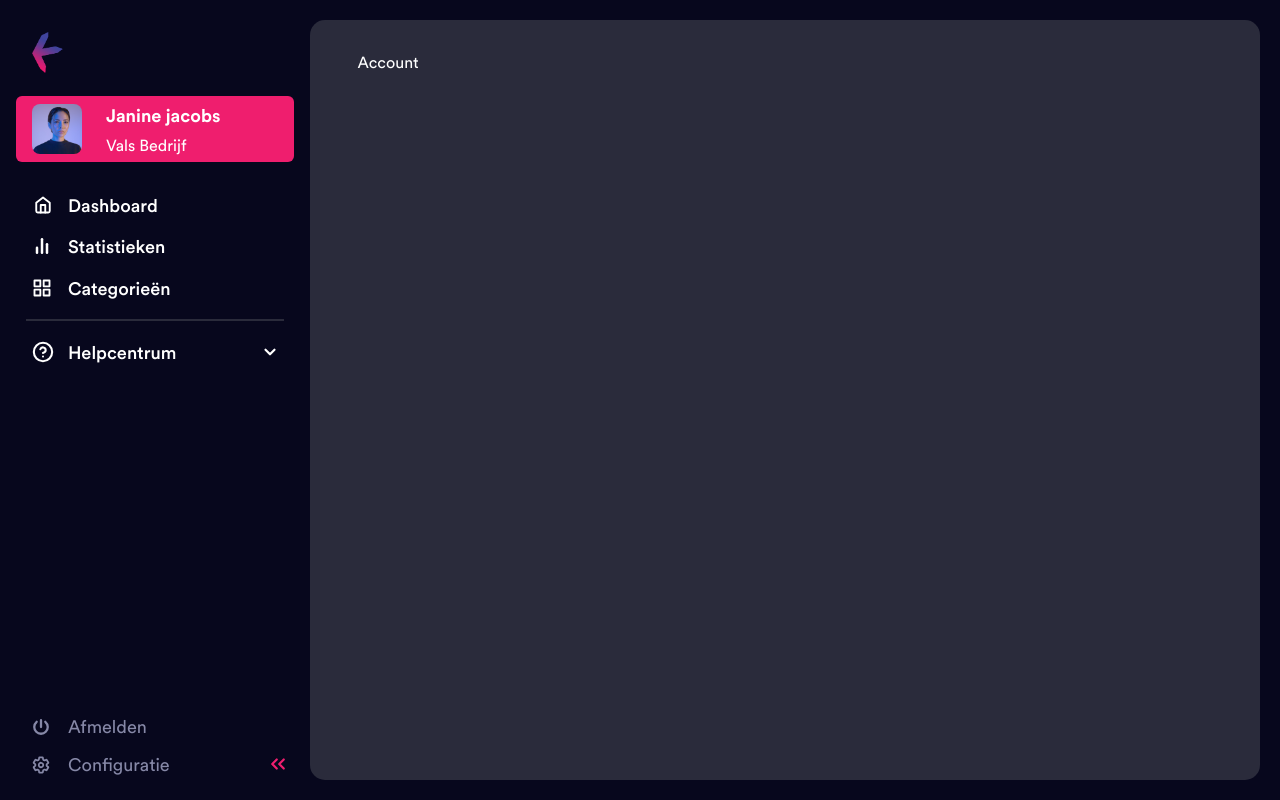
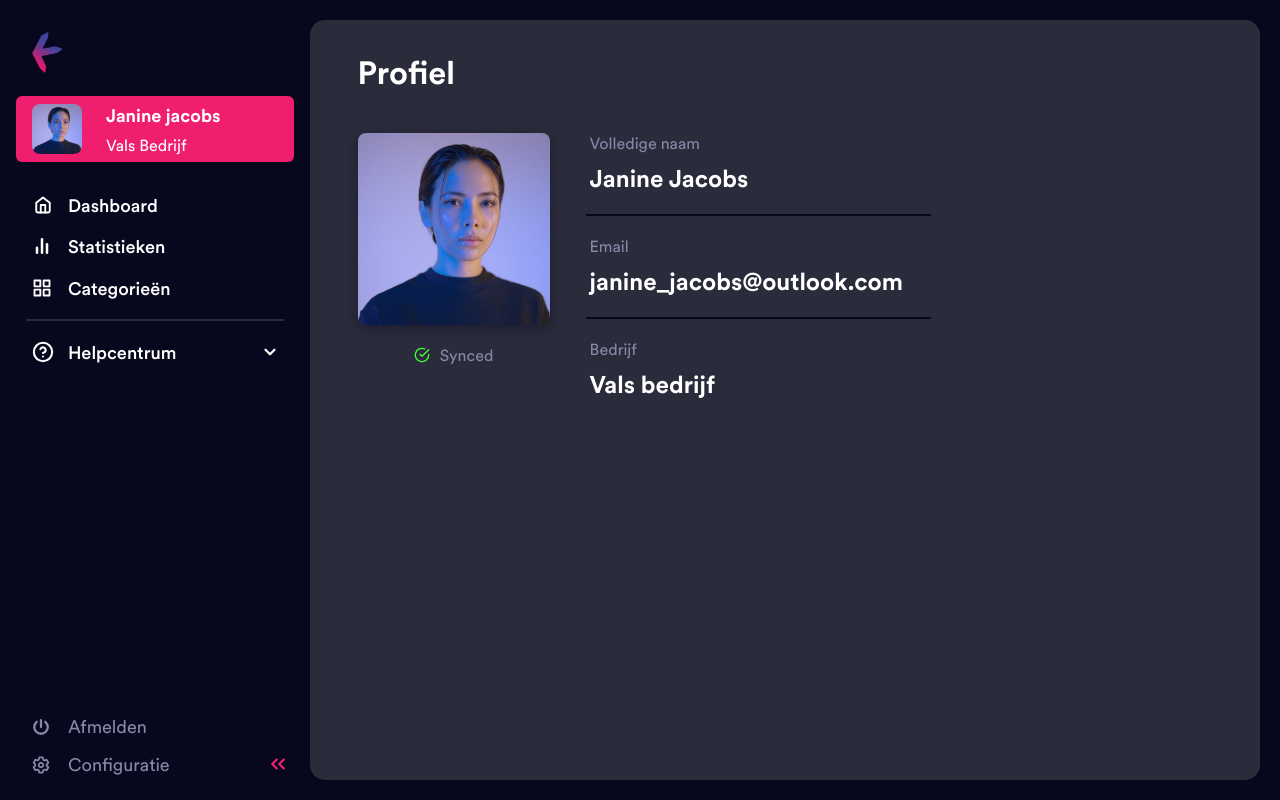
Before and after one commit to Tekst-ai/Frontend, a Next.js app: page /account in a window 1280 px wide. Built offline with nearby package versions, Linux system fonts and the light colour scheme.

Commit message:
Account page

```diff
--- a/ThemeConfig.ts
+++ b/ThemeConfig.ts
@@ -4,20 +4,32 @@ export interface Theme {
     light: {
         name: string,
         background: string,
-        backgroundSec: string
+        backgroundSec: string,
         text: string,
+        textSec: string,
+        boxShadow: string,
+        lineDark: string,
+        lineLight: string
     },
     dark: {
         name: string,
         background: string,
-        backgroundSec: string
+        backgroundSec: string,
         text: string,
+        textSec: string,
+        boxShadow: string,
+        lineDark: string,
+        lineLight: string
     }
     auto: {
         name: string,
         background: string,
-        backgroundSec: string
+        backgroundSec: string,
         text: string,
+        textSec: string,
+        boxShadow: string,
+        lineDark: string,
+        lineLight: string
     }
 }
 
@@ -27,18 +39,30 @@ const themes: Theme = {
         background: Colors.whitePri,
         backgroundSec: Colors.whiteSec,
         text: Colors.blackPri,
+        textSec: Colors.textGreyBlack,
+        boxShadow: `0px 3px 12px ${Colors.blackPri}26`,
+        lineDark: Colors.whitePri,
+        lineLight: Colors.whitePriDarker
     },
     dark: {
         name: 'dark',
         background: Colors.blackPri,
         backgroundSec: Colors.blackSec,
         text: Colors.textWhite,
+        textSec: Colors.textGrey,
+        boxShadow: `0px 3px 12px ${Colors.blackPri}66`,
+        lineDark: Colors.blackPri,
+        lineLight: Colors.blackSec
     },
     auto: {
         name: 'auto',
         background: Colors.blackPri,
         backgroundSec: Colors.blackSec,
         text: Colors.textWhite,
+        textSec: Colors.textGrey,
+        boxShadow: `0px 3px 12px ${Colors.blackPri}66`,
+        lineDark: Colors.blackPri,
+        lineLight: Colors.blackSec
     },
 };
 
--- a/components/configuration/AccentSwitcher.tsx
+++ b/components/configuration/AccentSwitcher.tsx
@@ -4,7 +4,6 @@ import styled from "styled-components";
 
 import { useAccent } from "../../store";
 import { accentColors } from "../../ThemeConfig";
-import { Colors } from "../../variables";
 
 const ColorList = styled.form`
     display: flex;
--- a/components/configuration/ThemeItem.tsx
+++ b/components/configuration/ThemeItem.tsx
@@ -20,7 +20,7 @@ const ThemeItemContainer = styled.div<ThemeItemContainerProps>`
     width: 8rem;
     height: 8rem;
     border-radius: 10px;
-    transition: all 0.2s ease-in-out;
+    transition: all 0.3s ease-in-out;
     position: relative;
     display: flex;
 `
@@ -42,7 +42,7 @@ const NavigationList = styled.ul<NavigationList>`
         background: ${(NavigationList) => themes[NavigationList.theme as keyof typeof themes].text};
         margin-bottom: 0.5rem;
         border-radius: 2px;
-        transition: all 0.2s ease-in-out;
+        transition: all 0.3s ease-in-out;
 
         &:first-of-type {
             background: ${({ accent }: any ) => accent.color};
@@ -118,7 +118,7 @@ const IconContainer = styled.div<IconContainerProps>`
     border-radius: 50%;
     bottom: 10px;
     left: 10px;
-    transition: all 0.2s ease-in-out;
+    transition: all 0.3s ease-in-out;
     opacity: 0;
 
     input:checked + div & {
--- a/components/configuration/ThemeSwitcher.tsx
+++ b/components/configuration/ThemeSwitcher.tsx
@@ -24,7 +24,7 @@ const ThemeContainer = styled.label<ThemeContainerProps>`
         appearance: none;
 
         &:checked + div {
-            transition: all 0.2s ease-in-out;
+            transition: all 0.3s ease-in-out;
             box-shadow: 0 3px 10px ${({ accent }: any ) => accent.color + "80"};
             border: 2px solid ${({ accent }: any ) => accent.color};
         }
--- a/components/layout/BottomNavigation.tsx
+++ b/components/layout/BottomNavigation.tsx
@@ -5,8 +5,8 @@ import Link from 'next/link'
 import { useRouter } from 'next/router'
 
 import { Colors } from '../../variables'
-import { useAccent } from '../../store'
-import { accentColors } from '../../ThemeConfig'
+import useStore, { useAccent } from '../../store'
+import themes, { accentColors, Theme } from '../../ThemeConfig'
 import { useEffect, useState } from 'react'
 
 interface BottomNavigationProps {
@@ -76,14 +76,15 @@ const NavigationContainer = styled.div<NavigationContainerProps>`
 
 interface LinkTextProps {
     pathName: string,
-    accent: any
+    accent: any,
+    theme: any
 }
 
 const LinkText = styled.a<LinkTextProps>`
-    color: ${(LinkTextProps) => LinkTextProps.pathName === LinkTextProps.href ? ({ accent }: any ) => accent.color : Colors.textGrey};
+    color: ${(LinkTextProps) => LinkTextProps.pathName === LinkTextProps.href ? ({ accent }) => accent.color : ({ theme }) => theme.textSec};
 
     &:hover {
-        color: ${(LinkTextProps) => LinkTextProps.pathName === LinkTextProps.href ? ({ accent }: any ) => accent.color : Colors.textWhite};
+        color: ${(LinkTextProps) => LinkTextProps.pathName === LinkTextProps.href ? ({ accent }) => accent.color : ({ theme }) => theme.text};
     }
 `
 
@@ -126,6 +127,7 @@ const Collapse = styled.button<CollapseProps>`
 const BottomNavigation: NextPage<BottomNavigationProps> = ({ isOpen, onOpen }) => {
     const router = useRouter()
     const accent = useAccent((s: any) => s.accent)
+    const theme: keyof Theme = useStore((s: any) => s.theme)
 
     const [open, setOpen] = useState(false)
 
@@ -142,7 +144,7 @@ const BottomNavigation: NextPage<BottomNavigationProps> = ({ isOpen, onOpen }) =
         <Container isOpen={isOpen}>
             <NavigationContainer isOpen={isOpen}>
                 <Link href={"/login"} passHref>
-                    <LinkText pathName={router.pathname} accent={accentColors[accent as keyof typeof accentColors]}>
+                    <LinkText pathName={router.pathname} theme={themes[theme]} accent={accentColors[accent as keyof typeof accentColors]}>
                         <IoPowerOutline fontSize={18}/>
 
                         <span>Afmelden</span>
@@ -150,7 +152,7 @@ const BottomNavigation: NextPage<BottomNavigationProps> = ({ isOpen, onOpen }) =
                 </Link>
 
                 <Link href={"/configuration"} passHref>
-                    <LinkText pathName={router.pathname} accent={accentColors[accent as keyof typeof accentColors]}>
+                    <LinkText pathName={router.pathname} theme={themes[theme]} accent={accentColors[accent as keyof typeof accentColors]}>
                         <IoSettingsOutline fontSize={18}/>
 
                         <span>Configuratie</span>
--- a/components/layout/Navigation.tsx
+++ b/components/layout/Navigation.tsx
@@ -5,24 +5,29 @@ import { FiHome, FiBarChart2, FiGrid } from 'react-icons/fi'
 import { useRouter } from 'next/router';
 
 import { Colors } from '../../variables';
-import { useAccent } from '../../store';
-import { accentColors } from '../../ThemeConfig';
+import useStore, { useAccent } from '../../store';
+import themes, { accentColors, Theme } from '../../ThemeConfig';
 
 interface NavigationProps {
-    isOpen: boolean
+    isOpen: boolean,
+}
+
+interface ContainerProps {
+    theme: any
 }
 
 const Container = styled.nav`
     display: flex;
     flex-direction: column;
 
-    &::after {
+    &:after {
         content: '';
         width: calc(100% - 20px);
         transform: translateX(10px);
         height: 2px;
-        background: ${Colors.blackSec};
+        background: ${({ theme }) => theme.lineLight};
         margin-top: 0.8125rem;
+        transition: all 0.3s ease-in-out;
     }
 `
 
@@ -97,9 +102,10 @@ const LinkText = styled.a<LinkTextProps>`
 const Navigation: NextPage<NavigationProps> = ({ isOpen }) => {
     const router = useRouter();
     const accent = useAccent((s: any) => s.accent);
+    const theme: keyof Theme = useStore((s: any) => s.theme);
 
     return (
-        <Container>
+        <Container theme={themes[theme]}>
             <NavigationList isOpen={isOpen}>
                 <li>
                     <Link href={"/"} passHref>
--- a/components/layout/index.ts
+++ b/components/layout/index.ts
@@ -1,5 +1,5 @@
 import Menu from "./Menu";
 
 export {
-    Menu
+    Menu,
 }
--- a/layouts/BaseLayout.tsx
+++ b/layouts/BaseLayout.tsx
@@ -13,7 +13,7 @@ const GlobalStyle = createGlobalStyle`
   body {
     background-color: ${({ theme }: any ) => theme.background};
     color: ${({ theme }: any) => theme.text};
-    transition: all 0.2s ease-in-out;
+    transition: all 0.3s ease-in-out;
   }
 `;
 
@@ -30,7 +30,7 @@ const Main = styled.main<MainProps>`
     padding: 1.25rem;
     padding-left: 0;
     width: 100%;
-    transition: all 0.2s ease-in-out;
+    transition: all 0.3s ease-in-out;
     z-index: 1;
 `
 
@@ -44,7 +44,7 @@ const SubContainer = styled.div<SubContainerProps>`
     border-radius: 15px;
     width: 100%;
     height: calc(100vh - 2.5rem);
-    transition: all 0.2s ease-in-out;
+    transition: all 0.3s ease-in-out;
 `
 
 const Layout: NextPage<LayoutProps> = ({ children }) => {
--- a/pages/account/index.tsx
+++ b/pages/account/index.tsx
@@ -1,10 +1,132 @@
 import type { NextPage } from 'next'
+import Image from 'next/image'
+import styled from 'styled-components'
+import { FiCheckCircle } from 'react-icons/fi'
+
+import { TitleContainer } from '../configuration'
+import useStore from '../../store'
+import themes, { Theme } from '../../ThemeConfig'
+
+const Container = styled.div`
+    display: flex;
+`
+
+interface LeftContainerProps {
+    theme: any
+}
+
+const LeftContainer = styled.div<LeftContainerProps>`
+    margin-right: 2.5rem;
+    display: flex;
+    flex-direction: column;
+    align-items: center;
+
+    div:first-of-type {
+        border-radius: 8px;
+        overflow: hidden;
+        width: 12rem;
+        height: 12rem;
+        box-shadow: ${({ theme }) => theme.boxShadow};
+    }
+
+    div:last-of-type {
+        margin-top: 1.25rem;
+
+        p {
+            display: flex;
+            align-items: center;
+
+            span {
+                margin-left: 0.625rem;
+                color: ${({ theme }) => theme.textSec};
+            }
+        }
+    }
+`
+
+interface RightContainerProps {
+    theme: any
+}
+
+const RightContainer = styled.ul<RightContainerProps>`
+    li {
+        margin-bottom: 1.25rem;
+
+        &:not(:last-of-type):after {
+            content: '';
+            width: calc(100% + 0.5rem + 1.5rem);
+            height: 2px;
+            transform: translateX(-0.25rem);
+            background: ${({ theme }) => theme.lineDark};
+            display: block;
+        }
+
+        p {
+            &:first-of-type {
+                color: ${({ theme }) => theme.textSec};
+                margin-bottom: 0.625rem;
+            }
+
+            &:last-of-type {
+                font-weight: 700;
+                font-size: 1.5rem;
+                margin-bottom: 1.25rem;
+            }
+        }
+    }
+`
 
 const Account: NextPage = () => {
+    const theme: keyof Theme = useStore((s: any) => s.theme);
+
     return (
-      <div>
-          Account
-      </div>
+        <div>
+            <TitleContainer>
+                <h1>Profiel</h1>
+            </TitleContainer>
+
+            <Container>
+                <LeftContainer theme={themes[theme]}>
+                    <div>
+                        <Image
+                            src="/static/images/profile.jpg"
+                            alt="Placeholder name"
+                            layout='intrinsic'
+                            width={192}
+                            height={192}
+                            objectFit={'cover'} />
+                    </div>
+
+                    <div>
+                        <p>
+                            <FiCheckCircle fontSize={16} color={"#43FF3B"}/>
+
+                            <span>Synced</span>
+                        </p>
+                    </div>
+                </LeftContainer>
+
+                <RightContainer theme={themes[theme]}>
+                    <li>
+                        <p>Volledige naam</p>
+
+                        <p>Janine Jacobs</p>
+                    </li>
+
+                    <li>
+                        <p>Email</p>
+
+                        <p>janine_jacobs@outlook.com</p>
+                    </li>
+
+                    <li>
+                        <p>Bedrijf</p>
+
+                        <p>Vals bedrijf</p>
+                    </li>
+                </RightContainer>
+            </Container>
+        </div>
     )
   }
 
--- a/pages/configuration/index.tsx
+++ b/pages/configuration/index.tsx
@@ -4,7 +4,7 @@ import styled from 'styled-components'
 import { Colors } from '../../variables'
 import { AccentSwitcher, ThemeSwitcher } from '../../components/configuration'
 
-const TitleContainer = styled.div`
+export const TitleContainer = styled.div`
     margin-bottom: 2.5rem;
 
     p {
--- a/variables.ts
+++ b/variables.ts
@@ -29,5 +29,5 @@ export const Colors = {
 }
 
 export const Shadow = {
-
+    default: `0px 3px 12px ${Colors.blackPri}26`,
 }
```
